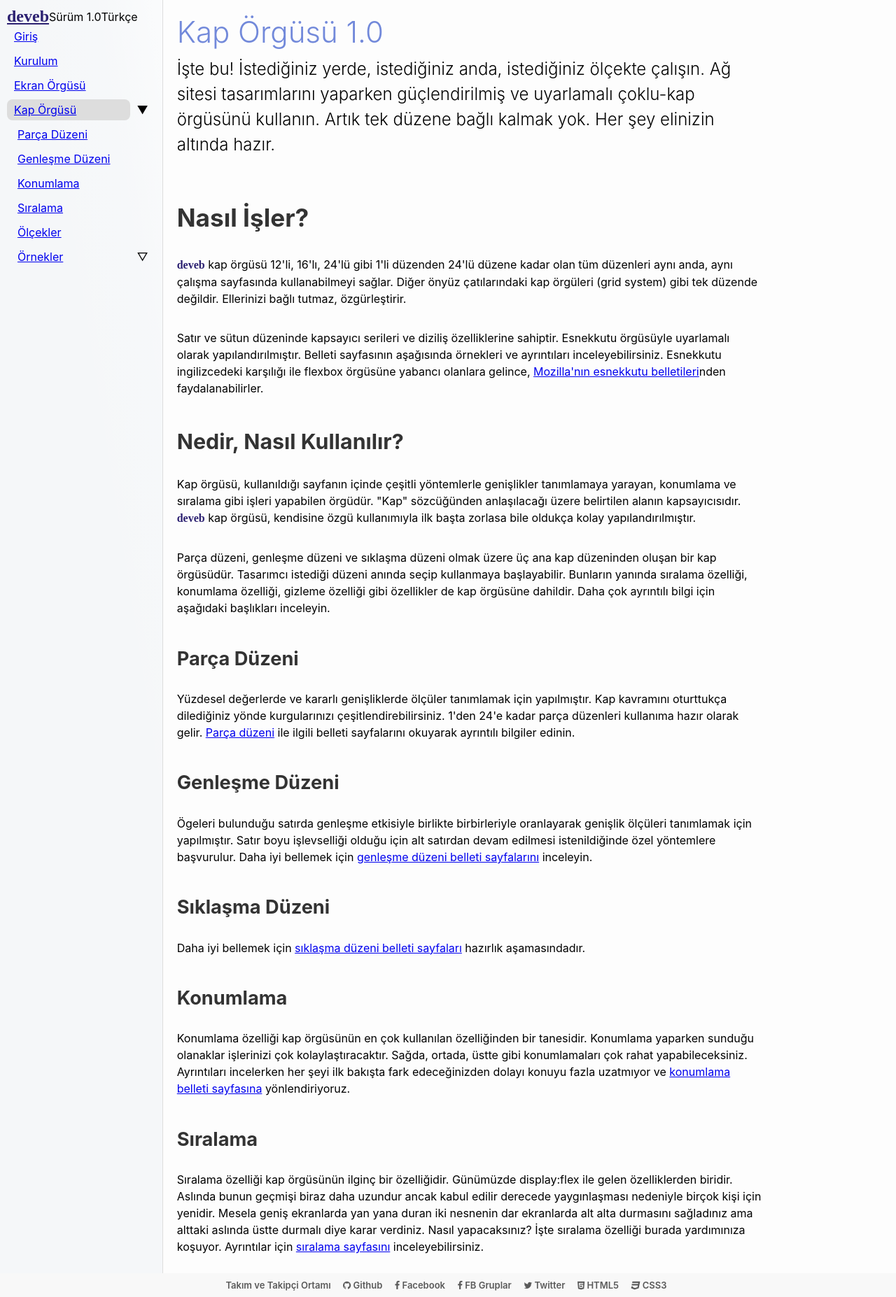
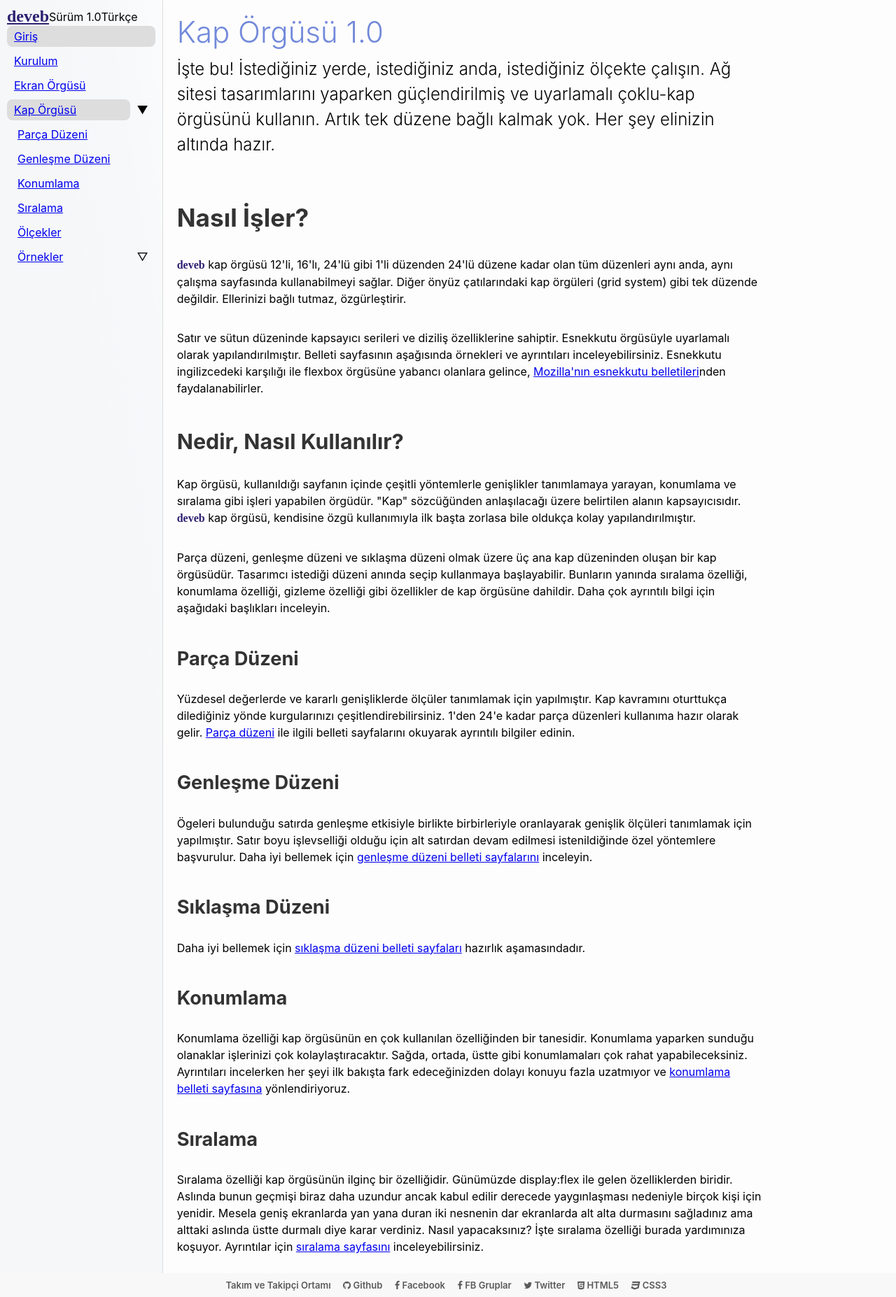
Before and after one commit to data-deveb/data-deveb.github.io, a Jekyll site: the page built from 1.0/tr/kap-orgusu.html, in a window 1280 px wide. Shown: the whole page at 70% size. Built offline with Jekyll 4.4.1, drawn with Linux system fonts in a browser that asks for light colours; some web fonts are replaced.

Commit message:
Deveb 1.0 dallık
Dallık dosyasındaki sorgular ve bağlar güncellendi.

```diff
--- a/_includes/s1n0/dallik.html
+++ b/_includes/s1n0/dallik.html
@@ -3,66 +3,66 @@
   <label for="menü-ana">•••</label>
   <label for="menü-ana-çapraz">///</label>
   <ul class="imge" data-menü="görünür dikey">
-    <li class="{% if page.url == '/1.0/tr/' %}etkin{% endif %}">
+    <li class="{% if page.url contains '/1.0/tr/' %}etkin{% endif %}">
       <a href="/1.0/tr/">Giriş</a>
     </li>
-    <li class="{% if page.url == '/1.0/tr/kurulum.html' %}etkin{% endif %}">
-      <a href="/1.0/tr/kurulum.html">Kurulum</a>
+    <li class="{% if page.url contains '/1.0/tr/kurulum' %}etkin{% endif %}">
+      <a href="/1.0/tr/kurulum">Kurulum</a>
     </li>
-    <li class="{% if page.url == '/1.0/tr/ekran-orgusu.html' %}etkin{% endif %}">
-      <a href="/1.0/tr/ekran-orgusu.html">Ekran Örgüsü</a>
+    <li class="{% if page.url contains '/1.0/tr/ekran-orgusu' %}etkin{% endif %}">
+      <a href="/1.0/tr/ekran-orgusu">Ekran Örgüsü</a>
     </li>
-    <li class="{% if page.url == '/1.0/tr/kap-orgusu.html' %}etkin{% endif %}">
-      <a href="/1.0/tr/kap-orgusu.html">Kap Örgüsü</a>
-      <input id="kap-örgüsü" type="checkbox" {% if page.url == '/1.0/tr/kap-orgusu.html' or page.url contains '/1.0/tr/kap-orgusu/' or page.url contains '/1.0/tr/ornekler/' %}checked{% endif %} data-kapaç="sağda">
+    <li class="{% if page.url contains '/1.0/tr/kap-orgusu' %}etkin{% endif %}">
+      <a href="/1.0/tr/kap-orgusu">Kap Örgüsü</a>
+      <input id="kap-örgüsü" type="checkbox" {% if page.url contains '/1.0/tr/kap-orgusu' or page.url contains '/1.0/tr/kap-orgusu/' or page.url contains '/1.0/tr/ornekler/' %}checked{% endif %} data-kapaç="sağda">
       <label for="kap-örgüsü"><span>▽</span></label>
       <label for="kap-örgüsü"><span>▼</span></label>
       <ul>
-        <li class="{% if page.url == '/1.0/tr/kap-orgusu/parca-duzeni.html' %}etkin{% endif %}">
-          <a href="/1.0/tr/kap-orgusu/parca-duzeni.html">Parça Düzeni</a>
+        <li class="{% if page.url contains '/1.0/tr/kap-orgusu/parca-duzeni' %}etkin{% endif %}">
+          <a href="/1.0/tr/kap-orgusu/parca-duzeni">Parça Düzeni</a>
         </li>
-        <li class="{% if page.url == '/1.0/tr/kap-orgusu/genlesme-duzeni.html' %}etkin{% endif %}">
-          <a href="/1.0/tr/kap-orgusu/genlesme-duzeni.html">Genleşme Düzeni</a>
+        <li class="{% if page.url contains '/1.0/tr/kap-orgusu/genlesme-duzeni' %}etkin{% endif %}">
+          <a href="/1.0/tr/kap-orgusu/genlesme-duzeni">Genleşme Düzeni</a>
         </li>
-        <li class="{% if page.url == '/1.0/tr/kap-orgusu/konumlama.html' %}etkin{% endif %}">
-          <a href="/1.0/tr/kap-orgusu/konumlama.html">Konumlama</a>
+        <li class="{% if page.url contains '/1.0/tr/kap-orgusu/konumlama' %}etkin{% endif %}">
+          <a href="/1.0/tr/kap-orgusu/konumlama">Konumlama</a>
         </li>
-        <li class="{% if page.url == '/1.0/tr/kap-orgusu/siralama.html' %}etkin{% endif %}">
-          <a href="/1.0/tr/kap-orgusu/siralama.html">Sıralama</a>
+        <li class="{% if page.url contains '/1.0/tr/kap-orgusu/siralama' %}etkin{% endif %}">
+          <a href="/1.0/tr/kap-orgusu/siralama">Sıralama</a>
         </li>
-        <li class="{% if page.url == '/1.0/tr/kap-orgusu/olcekler.html' %}etkin{% endif %}">
-          <a href="/1.0/tr/kap-orgusu/olcekler.html">Ölçekler</a>
+        <li class="{% if page.url contains '/1.0/tr/kap-orgusu/olcekler' %}etkin{% endif %}">
+          <a href="/1.0/tr/kap-orgusu/olcekler">Ölçekler</a>
         </li>
         <li>
           <input id="kap-örgüsü-örnekler" type="checkbox" {% if page.url contains '/1.0/tr/ornekler/' %}checked{% endif %} data-kapaç="sağda">
           <label for="kap-örgüsü-örnekler"><a href="#">Örnekler</a><span>▽</span></label>
           <label for="kap-örgüsü-örnekler"><a href="#">Örnekler</a><span>▼</span></label>
           <ul>
-            <li class="{% if page.url == '/1.0/tr/ornekler/kap-orgusu-esit-bolme.html' %}etkin{% endif %}">
-              <a href="/1.0/tr/ornekler/kap-orgusu-esit-bolme.html">Eşit Bölme #1</a>
+            <li class="{% if page.url contains '/1.0/tr/ornekler/kap-orgusu-esit-bolme' %}etkin{% endif %}">
+              <a href="/1.0/tr/ornekler/kap-orgusu-esit-bolme">Eşit Bölme #1</a>
             </li>
-            <li class="{% if page.url == '/1.0/tr/ornekler/kap-orgusu-esit-bolme-2.html' %}etkin{% endif %}">
-              <a href="/1.0/tr/ornekler/kap-orgusu-esit-bolme-2.html">Eşit Bölme #2</a>
+            <li class="{% if page.url contains '/1.0/tr/ornekler/kap-orgusu-esit-bolme-2' %}etkin{% endif %}">
+              <a href="/1.0/tr/ornekler/kap-orgusu-esit-bolme-2">Eşit Bölme #2</a>
             </li>
           </ul>
         </li>
       </ul>
     </li>
     <!--
-    <li class="{% if page.url == '/1.0/tr/sekme-orgusu.html' %}etkin{% endif %}">
-      <a href="/1.0/tr/sekme-orgusu.html">Sekme Örgüsü</a>
+    <li class="{% if page.url contains '/1.0/tr/sekme-orgusu' %}etkin{% endif %}">
+      <a href="/1.0/tr/sekme-orgusu">Sekme Örgüsü</a>
     </li>
-    <li class="{% if page.url == '/1.0/tr/renk-orgusu.html' %}etkin{% endif %}">
-      <a href="/1.0/tr/renk-orgusu.html">Renk Örgüsü</a>
+    <li class="{% if page.url contains '/1.0/tr/renk-orgusu' %}etkin{% endif %}">
+      <a href="/1.0/tr/renk-orgusu">Renk Örgüsü</a>
     </li>
-    <li class="{% if page.url == '/1.0/tr/terimler.html' %}etkin{% endif %}">
-      <a href="/1.0/tr/terimler.html">Terimler</a>
+    <li class="{% if page.url contains '/1.0/tr/terimler' %}etkin{% endif %}">
+      <a href="/1.0/tr/terimler">Terimler</a>
     </li>
-    <li class="{% if page.url == '/1.0/tr/takim.html' %}etkin{% endif %}">
-      <a href="/1.0/tr/takim.html">Takım</a>
+    <li class="{% if page.url contains '/1.0/tr/takim' %}etkin{% endif %}">
+      <a href="/1.0/tr/takim">Takım</a>
     </li>
-    <li class="{% if page.url == '/1.0/tr/tarayici-destegi.html' %}etkin{% endif %}">
-      <a href="/1.0/tr/tarayici-destegi.html">Tarayıcı Desteği</a>
+    <li class="{% if page.url contains '/1.0/tr/tarayici-destegi' %}etkin{% endif %}">
+      <a href="/1.0/tr/tarayici-destegi">Tarayıcı Desteği</a>
     </li>-->
   </ul>
 </nav>
```
